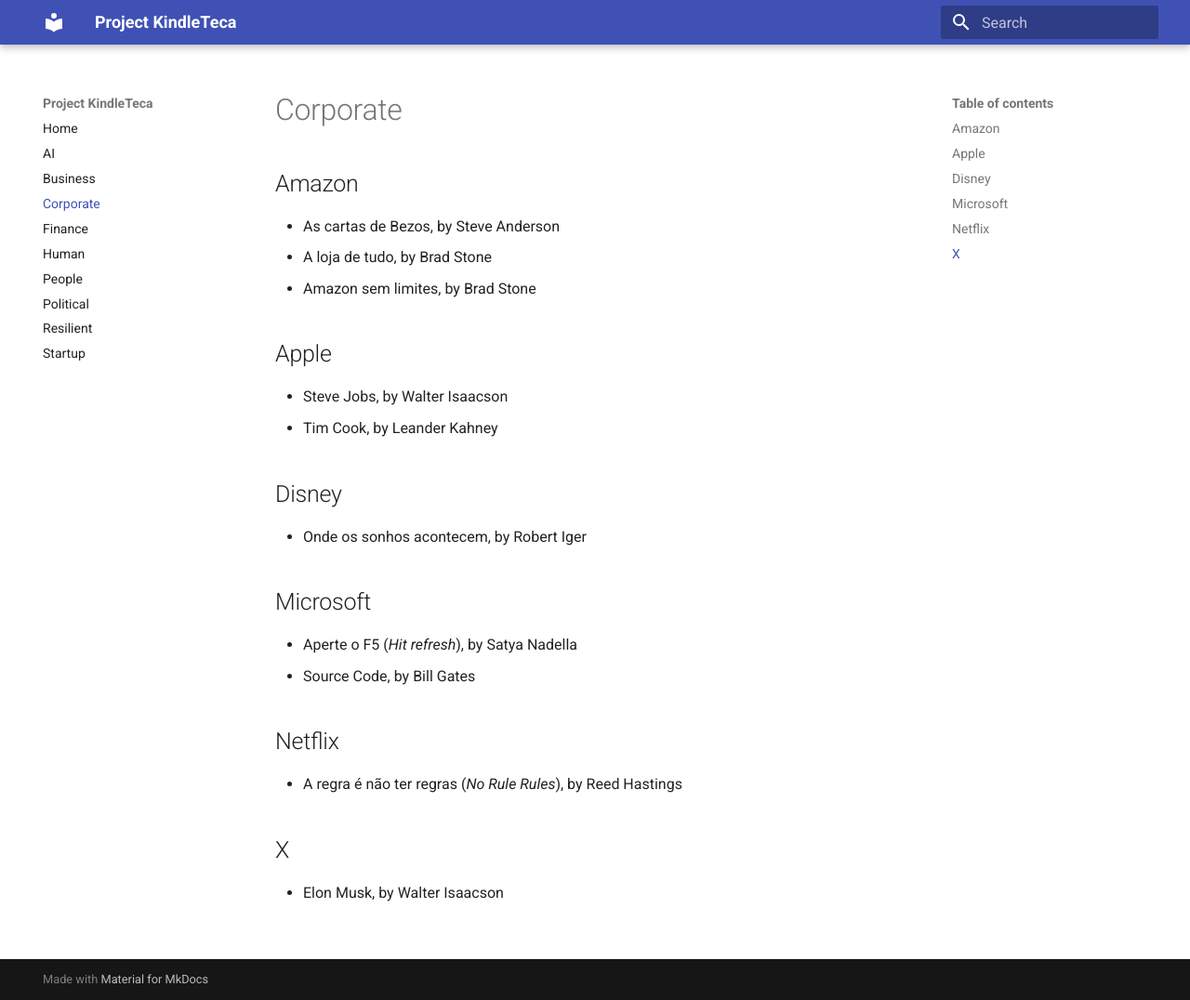
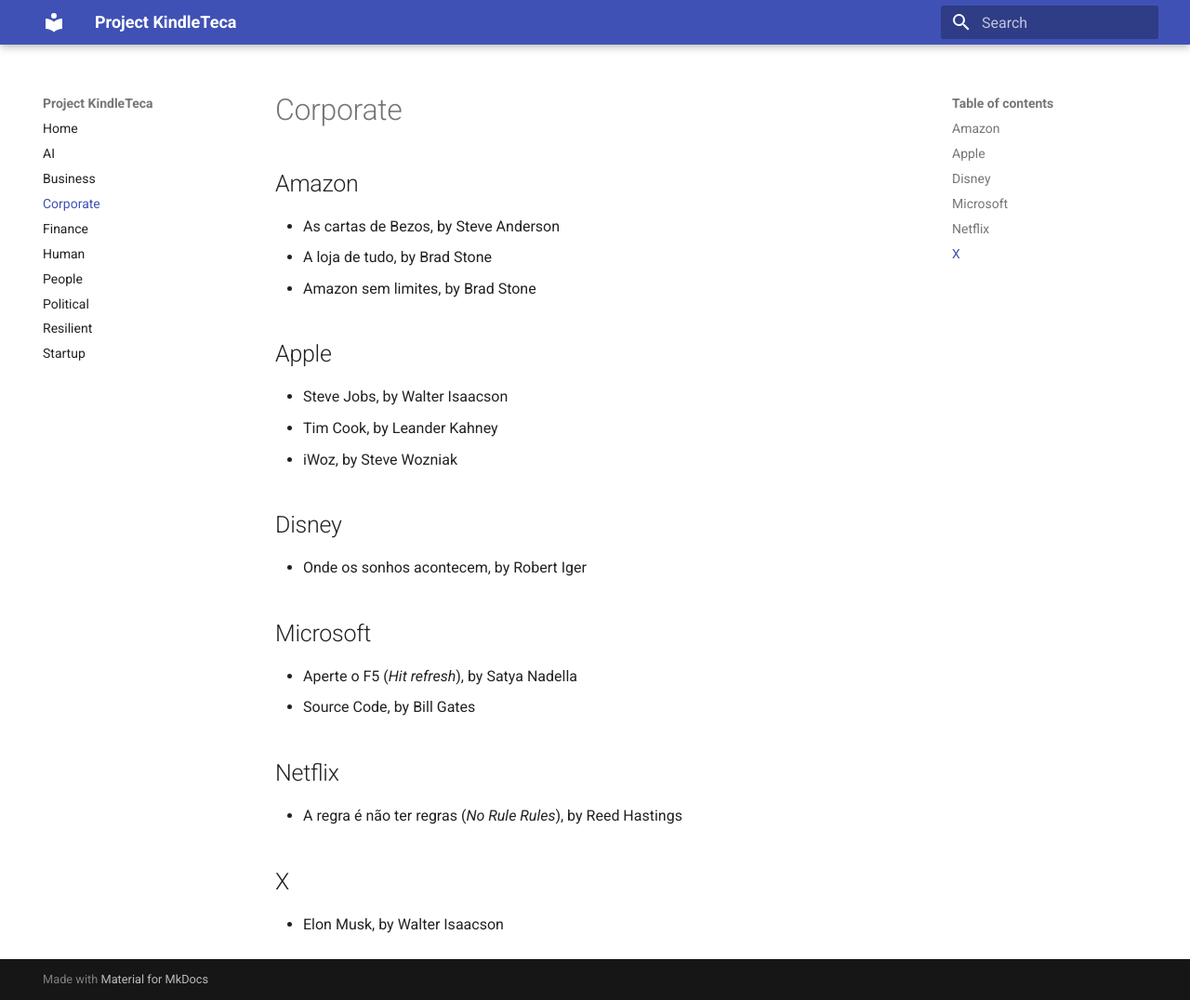
Before and after one commit to renatobrf/kindle-teca, an MkDocs documentation site: the page built from docs/corporate.md, in a window 1280 px wide and 1076 px high. Shown: the whole window at 93% size. Built offline with MkDocs 1.6.1 and Material for MkDocs 9.7.7, drawn with Linux system fonts in a browser that asks for light colours.

Commit message:
Add 'iWoz' book to Apple section

```diff
--- a/docs/corporate.md
+++ b/docs/corporate.md
@@ -6,6 +6,7 @@
 ## Apple
 - Steve Jobs, by Walter Isaacson
 - Tim Cook, by Leander Kahney
+- iWoz, by Steve Wozniak
 
 ## Disney
 - Onde os sonhos acontecem, by Robert Iger
```
